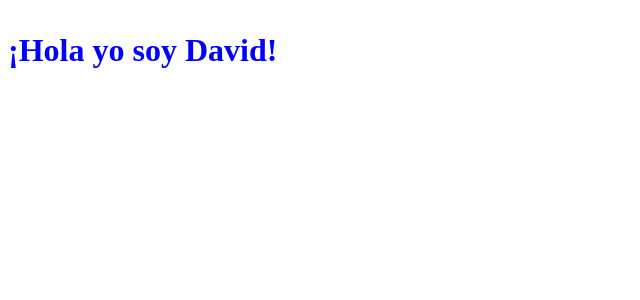
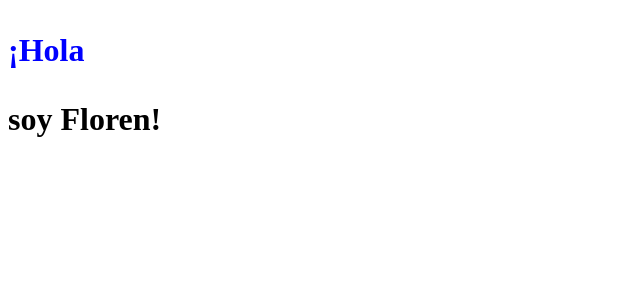
Before and after one commit to florenblasbenito/angular4-curso, an Angular app in the folder code-curso-angular4/: page / in a window 1280 px wide. Shown: the top 300 px of the page, without its empty margins (0-640 px from the left). Built offline with nearby package versions, Linux system fonts and the light colour scheme.

Commit message:
add text

```diff
--- a/code-curso-angular4/src/app/hello-world/hello-world.component.html
+++ b/code-curso-angular4/src/app/hello-world/hello-world.component.html
@@ -1,3 +1,3 @@
 <p class="hello-world">
-  ¡Hola yo soy David!
-</p>
+  ¡Hola
+</p>soy Floren!
```
